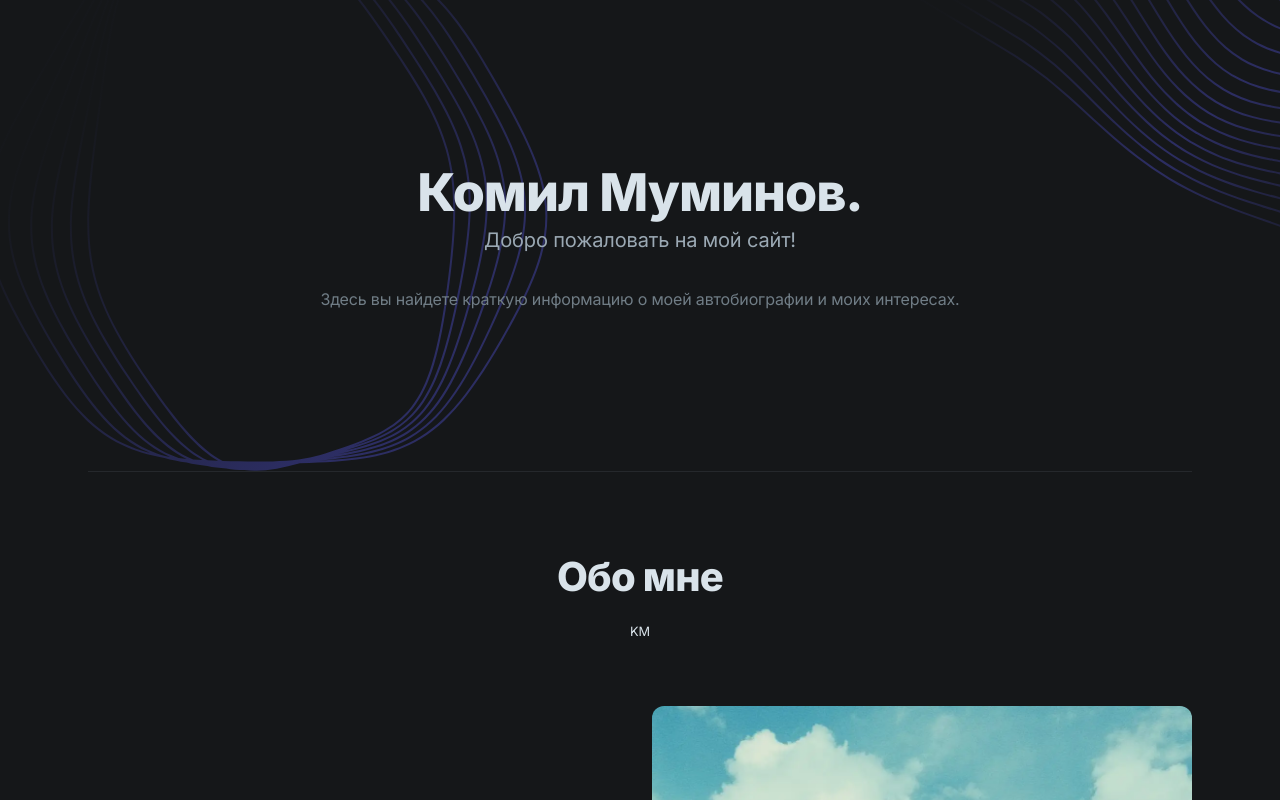
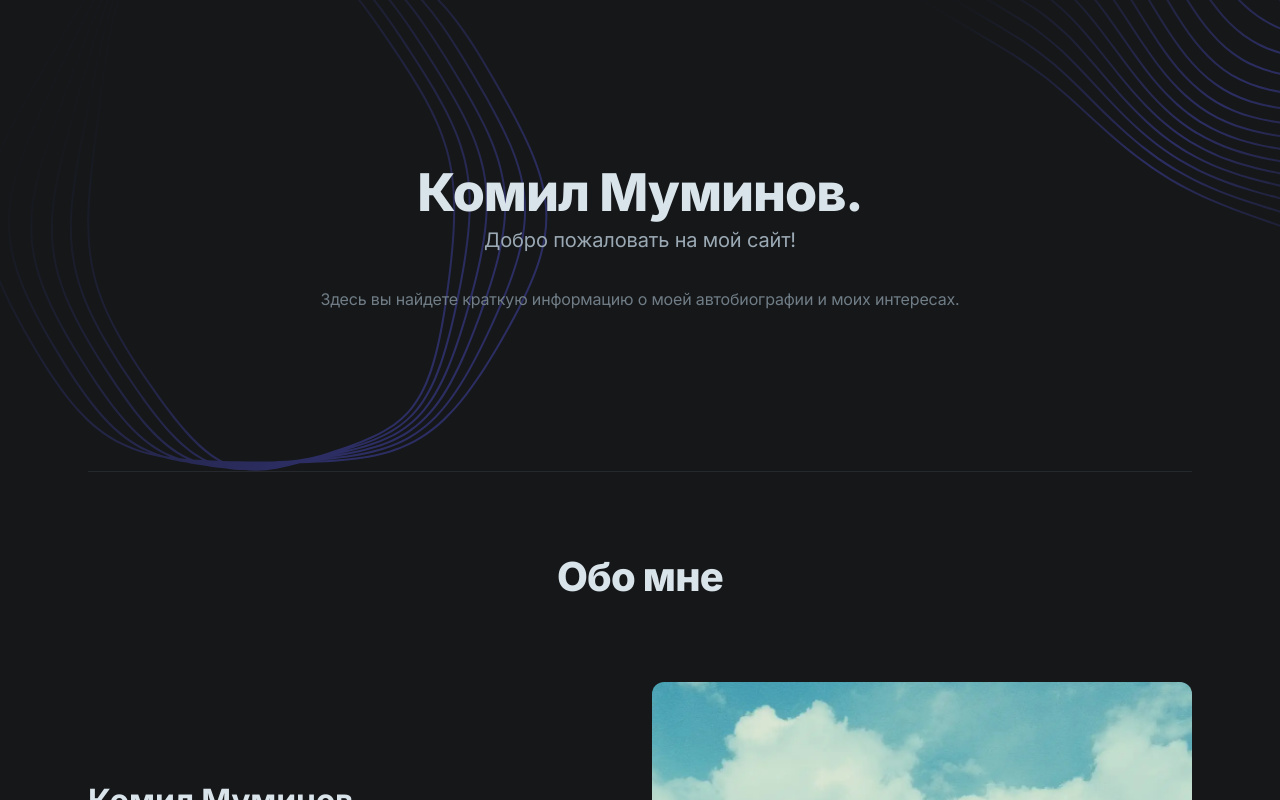
Before and after one commit to Komil-Muminov/komilff, a Next.js app: page / in a window 1280 px wide. Shown: the top 800 px of the page. Built offline with nearby package versions, Linux system fonts and the light colour scheme.

Commit message:
deleted <small>KM text)

```diff
--- a/components/zigzag.tsx
+++ b/components/zigzag.tsx
@@ -12,7 +12,6 @@ export default function Zigzag() {
 					{/* Section header */}
 					<div className='max-w-3xl mx-auto text-center pb-12 md:pb-16'>
 						<h1 className='h2 mb-4'>Обо мне</h1>
-						<small>KM</small>
 					</div>
 
 					{/* Items */}
```
